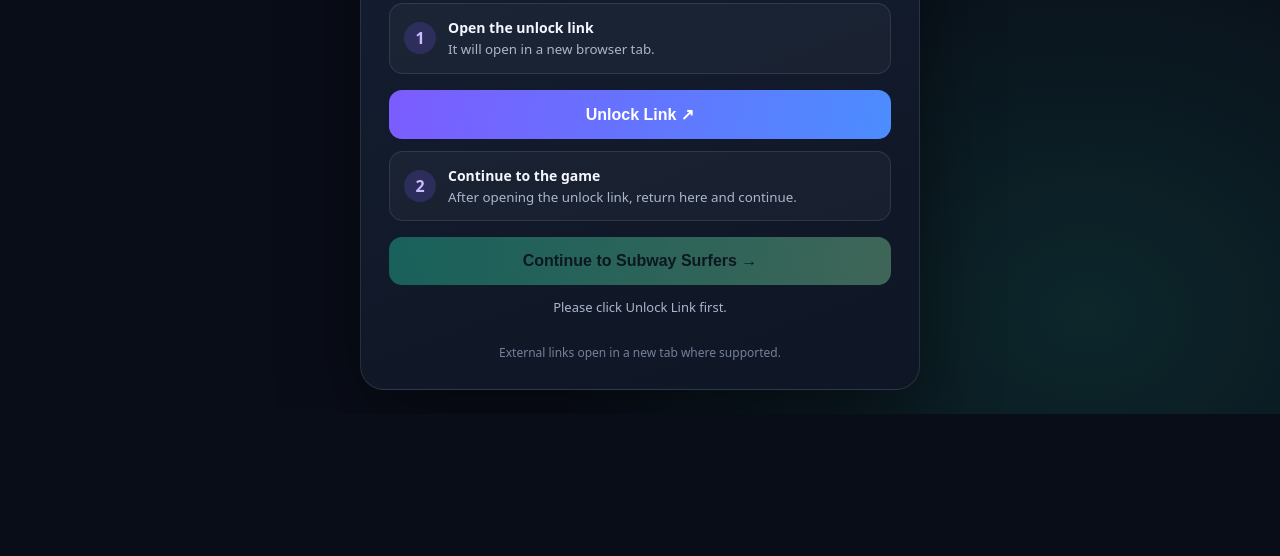
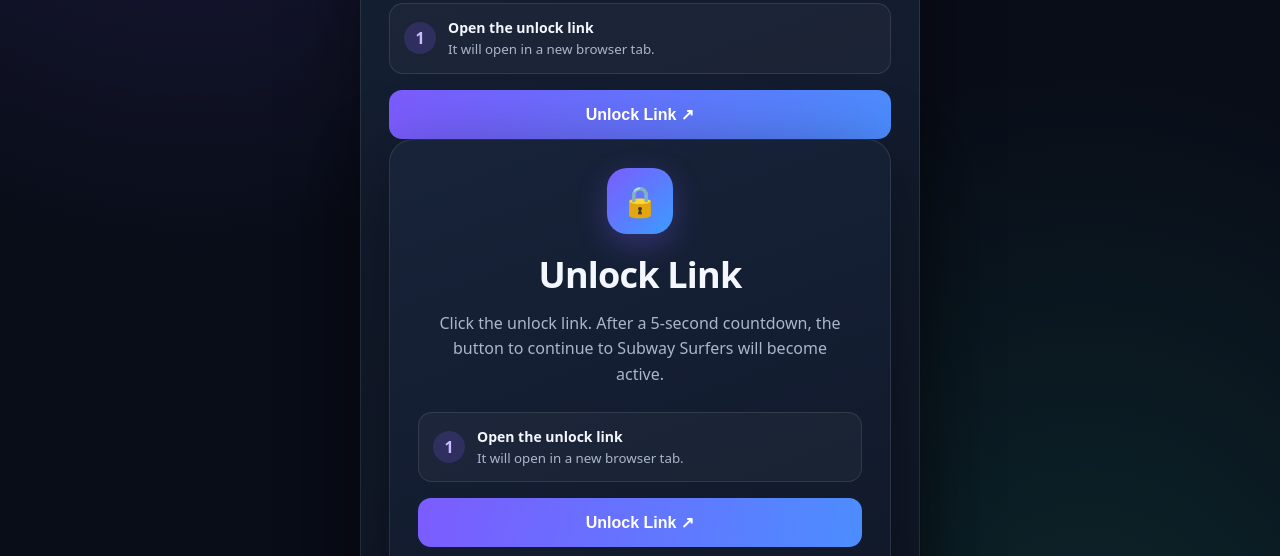
Before and after one commit to chathuproject123/Subway-Surfers-Game, a plain HTML site: page index.html in a window 1280 px wide. Shown: the part 589-1145 px from the top of the page. Before the commit the page ends 1003 px from the top, so only its background shows below. Drawn offline with Linux system fonts and the light colour scheme.

Commit message:
Update index.html

```diff
--- a/index.html
+++ b/index.html
@@ -89,7 +89,16 @@
       <div><strong>Open the unlock link</strong><small>It will open in a new browser tab.</small></div>
     </div>
     <button class="btn unlock" id="unlockBtn" type="button">Unlock Link ↗</button>
+  <main class="card">
+    <div class="icon" aria-hidden="true">🔒</div>
+    <h1>Unlock Link</h1>
+    <p class="intro">Click the unlock link. After a 5-second countdown, the button to continue to Subway Surfers will become active.</p>
 
+    <div class="step">
+      <span class="number">1</span>
+      <div><strong>Open the unlock link</strong><small>It will open in a new browser tab.</small></div>
+    </div>
+    <button class="btn unlock" id="unlockBtn" type="button">Unlock Link ↗</button>
     <div class="step">
       <span class="number">2</span>
       <div><strong>Continue to the game</strong><small>After opening the unlock link, return here and continue.</small></div>
```
